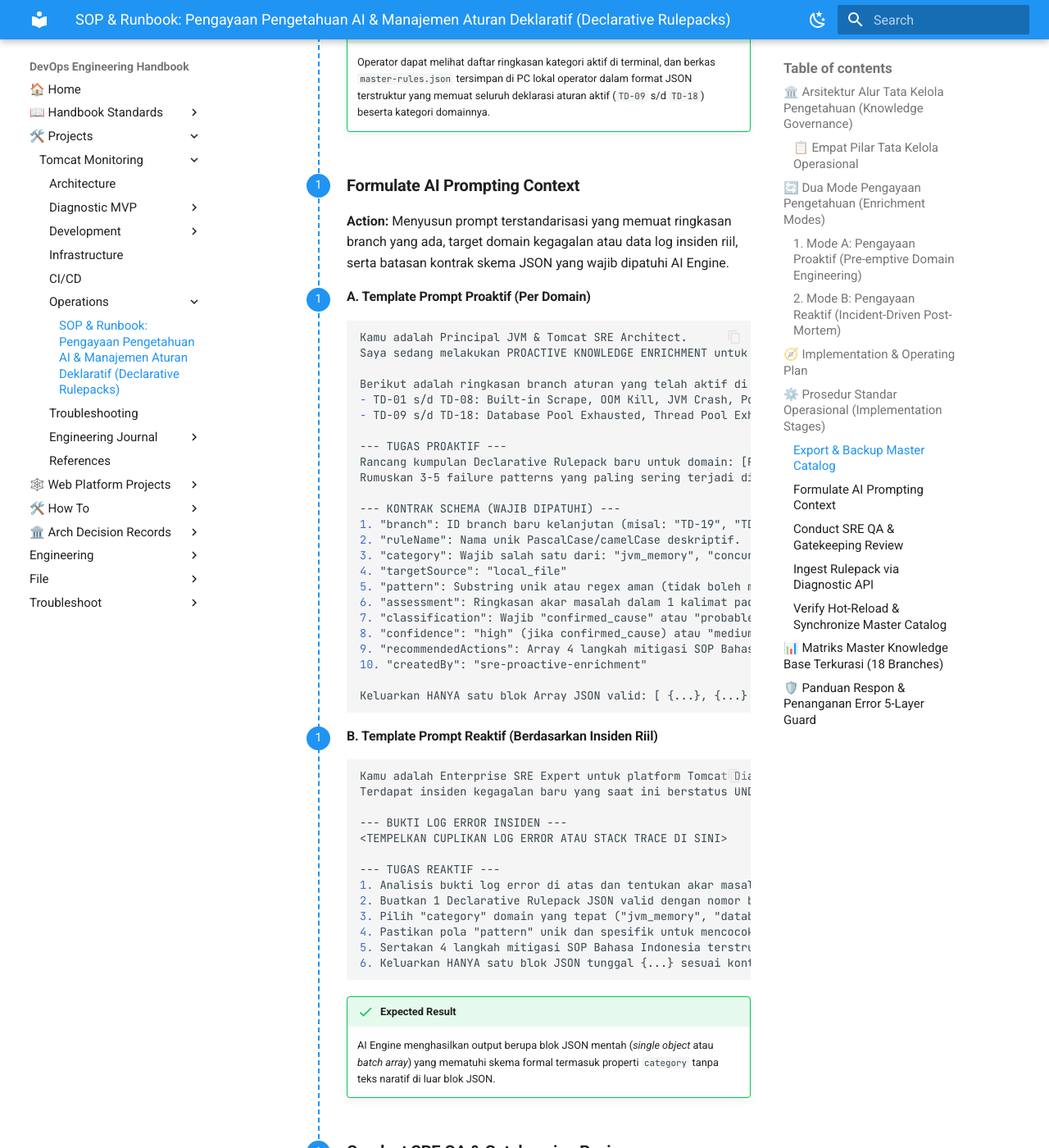
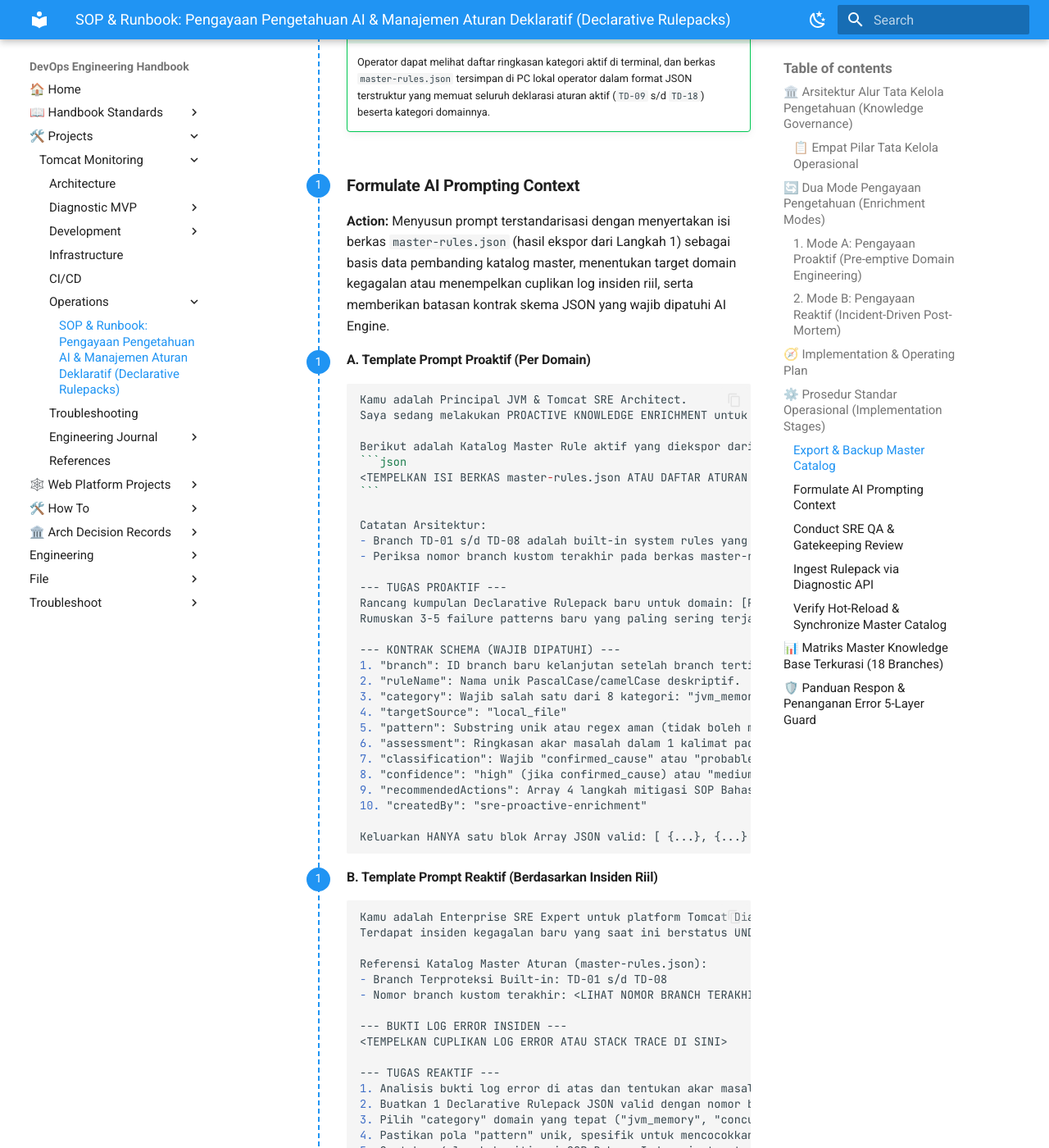
Before and after one commit to edkas07-oss/devops-handbook, an MkDocs documentation site: the page built from docs/projects/tomcat-monitoring/operations/ai-knowledge-enrichment-and-rule-management-runbook.md, in a window 1280 px wide and 1400 px high, scrolled down 5455 px. Shown: the whole window at 82% size. Built offline with MkDocs 1.6.1 and Material for MkDocs 9.7.7, drawn with Linux system fonts in a browser that asks for light colours.

Commit message:
docs(runbook): update AI prompt templates to dynamically reference exported master-rules.json

`````diff
--- a/docs/projects/tomcat-monitoring/operations/ai-knowledge-enrichment-and-rule-management-runbook.md
+++ b/docs/projects/tomcat-monitoring/operations/ai-knowledge-enrichment-and-rule-management-runbook.md
@@ -171,25 +171,30 @@ sequenceDiagram
 
 ### Formulate AI Prompting Context
 
-**Action:** Menyusun prompt terstandarisasi yang memuat ringkasan branch yang ada, target domain kegagalan atau data log insiden riil, serta batasan kontrak skema JSON yang wajib dipatuhi AI Engine.
+**Action:** Menyusun prompt terstandarisasi dengan menyertakan isi berkas `master-rules.json` (hasil ekspor dari Langkah 1) sebagai basis data pembanding katalog master, menentukan target domain kegagalan atau menempelkan cuplikan log insiden riil, serta memberikan batasan kontrak skema JSON yang wajib dipatuhi AI Engine.
 
 #### A. Template Prompt Proaktif (Per Domain)
 ````markdown
 Kamu adalah Principal JVM & Tomcat SRE Architect.
 Saya sedang melakukan PROACTIVE KNOWLEDGE ENRICHMENT untuk Tomcat Diagnostic Service.
 
-Berikut adalah ringkasan branch aturan yang telah aktif di sistem:
-- TD-01 s/d TD-08: Built-in Scrape, OOM Kill, JVM Crash, Port Bind, Orderly Stop, Undetermined.
-- TD-09 s/d TD-18: Database Pool Exhausted, Thread Pool Exhausted, Heap OOM, Metaspace OOM, SSL Handshake, HikariCP Timeout, Context Init Failure, Thread Deadlock, Socket Read Timeout, SQL Timeout.
+Berikut adalah Katalog Master Rule aktif yang diekspor dari sistem (master-rules.json):
+```json
+<TEMPELKAN ISI BERKAS master-rules.json ATAU DAFTAR ATURAN HASIL EKSPOR DI SINI>
+```
+
+Catatan Arsitektur:
+- Branch TD-01 s/d TD-08 adalah built-in system rules yang bersifat immutable (jangan gunakan ID ini).
+- Periksa nomor branch kustom terakhir pada berkas master-rules.json di atas untuk menentukan ID branch lanjutan.
 
 --- TUGAS PROAKTIF ---
-Rancang kumpulan Declarative Rulepack baru untuk domain: [PILIH DOMAIN: Misal OS Limits / Spring Framework / Network].
-Rumuskan 3-5 failure patterns yang paling sering terjadi di level production.
+Rancang kumpulan Declarative Rulepack baru untuk domain: [PILIH DOMAIN: Misal storage_os_limits / application_lifecycle / network_integration].
+Rumuskan 3-5 failure patterns baru yang paling sering terjadi di level production dan belum ada pada katalog master di atas.
 
 --- KONTRAK SCHEMA (WAJIB DIPATUHI) ---
-1. "branch": ID branch baru kelanjutan (misal: "TD-19", "TD-20", dst).
+1. "branch": ID branch baru kelanjutan setelah branch tertinggi di master-rules.json (misal: "TD-19", "TD-20", dst).
 2. "ruleName": Nama unik PascalCase/camelCase deskriptif.
-3. "category": Wajib salah satu dari: "jvm_memory", "concurrency_threading", "database_persistence", "network_integration", "application_lifecycle", "storage_os_limits", "security_session", "general".
+3. "category": Wajib salah satu dari 8 kategori: "jvm_memory", "concurrency_threading", "database_persistence", "network_integration", "application_lifecycle", "storage_os_limits", "security_session", "general".
 4. "targetSource": "local_file"
 5. "pattern": Substring unik atau regex aman (tidak boleh mengandung nested quantifier).
 6. "assessment": Ringkasan akar masalah dalam 1 kalimat padat.
@@ -206,14 +211,18 @@ Keluarkan HANYA satu blok Array JSON valid: [ {...}, {...} ] tanpa teks penganta
 Kamu adalah Enterprise SRE Expert untuk platform Tomcat Diagnostic.
 Terdapat insiden kegagalan baru yang saat ini berstatus UNDETERMINED.
 
+Referensi Katalog Master Aturan (master-rules.json):
+- Branch Terproteksi Built-in: TD-01 s/d TD-08
+- Nomor branch kustom terakhir: <LIHAT NOMOR BRANCH TERAKHIR DI master-rules.json, MISAL: TD-18>
+
 --- BUKTI LOG ERROR INSIDEN ---
 <TEMPELKAN CUPLIKAN LOG ERROR ATAU STACK TRACE DI SINI>
 
 --- TUGAS REAKTIF ---
 1. Analisis bukti log error di atas dan tentukan akar masalah utamanya.
-2. Buatkan 1 Declarative Rulepack JSON valid dengan nomor branch lanjutan (misal: "TD-19").
-3. Pilih "category" domain yang tepat ("jvm_memory", "database_persistence", "network_integration", dll).
-4. Pastikan pola "pattern" unik dan spesifik untuk mencocokkan error tersebut.
+2. Buatkan 1 Declarative Rulepack JSON valid dengan nomor branch lanjutan baru setelah master-rules.json (misal: "TD-19").
+3. Pilih "category" domain yang tepat ("jvm_memory", "concurrency_threading", "database_persistence", "network_integration", "application_lifecycle", "storage_os_limits", "security_session", "general").
+4. Pastikan pola "pattern" unik, spesifik untuk mencocokkan error tersebut, dan belum pernah ada di master-rules.json.
 5. Sertakan 4 langkah mitigasi SOP Bahasa Indonesia terstruktur.
 6. Keluarkan HANYA satu blok JSON tunggal {...} sesuai kontrak skema.
 ````
`````
